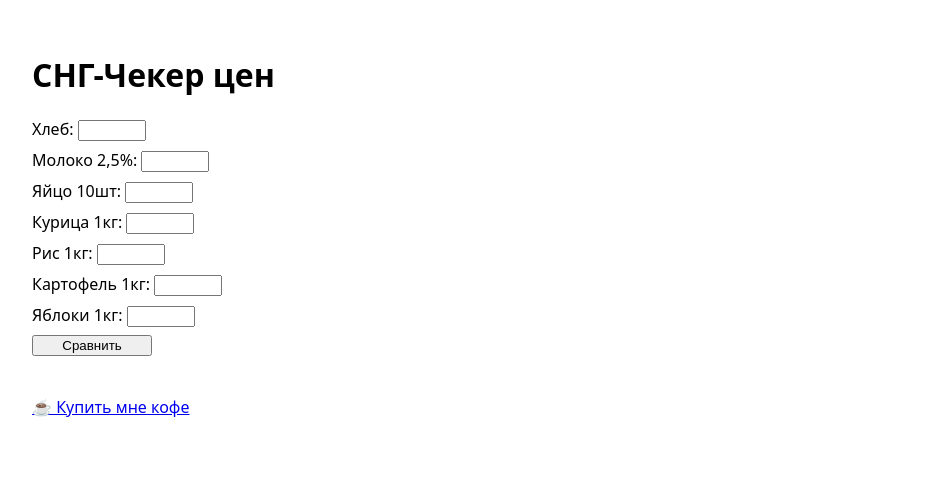
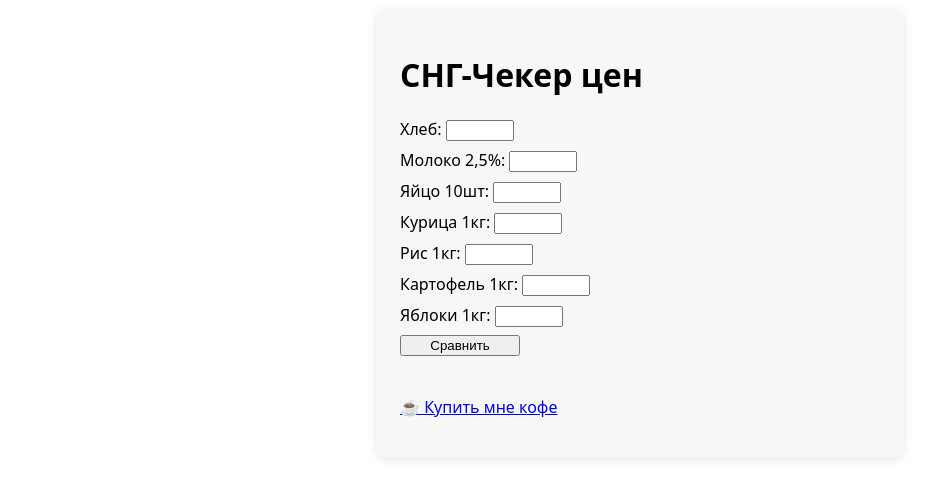
Before and after one commit to Strannik-Istiny/snag-checker1.0, a React (Vite) app: page / in a window 1280 px wide. Shown: the top 498 px of the page, without its empty margins (0-930 px from the left). Built offline with nearby package versions, Linux system fonts and the light colour scheme.

Commit message:
Update App.jsx

```diff
--- a/src/App.jsx
+++ b/src/App.jsx
@@ -6,7 +6,15 @@ export default function App() {
   const [result, setResult] = useState(null);
 
   return (
-    <main style={{ padding: 24, fontFamily: 'system-ui' }}>
+    <main style={{
+  padding: 24,
+  fontFamily: 'system-ui, sans-serif',
+  maxWidth: 480,
+  margin: '0 auto',
+  background: '#f7f7f7',
+  borderRadius: 12,
+  boxShadow: '0 2px 8px rgba(0,0,0,.1)'
+}}>
       <h1>СНГ-Чекер цен</h1>
       <BasketForm onResult={setResult} />
       {result && <PriceTable data={result} />}
```
